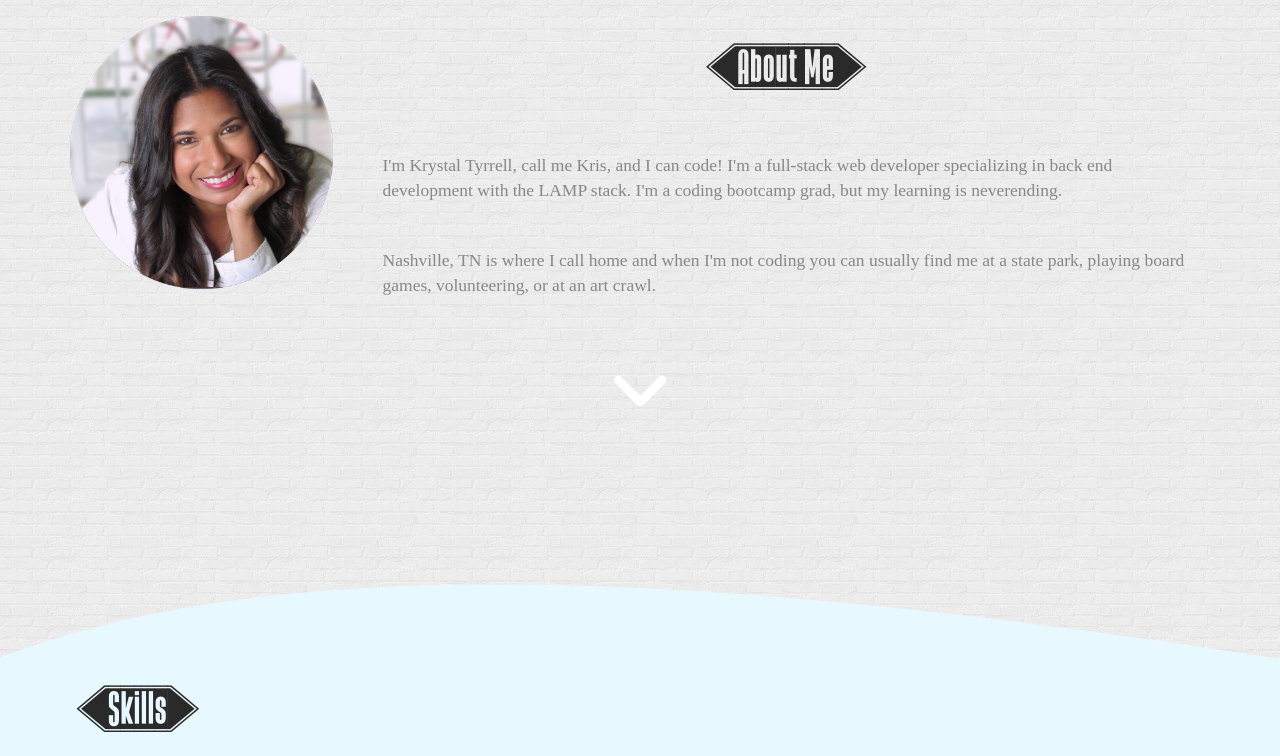
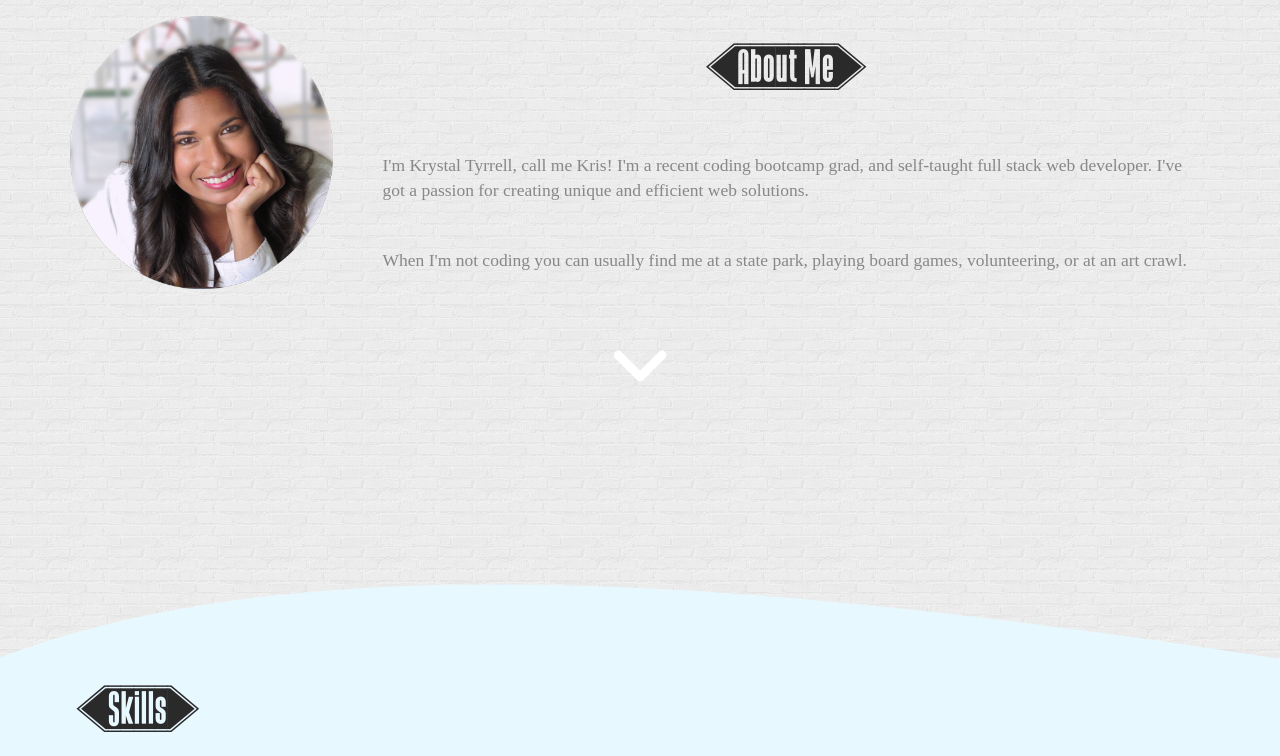
Before and after one commit to krystaltyrrell/krystaltyrrell.github.io, a plain HTML site: page index.html in a window 1280 px wide. Shown: the part 840-1596 px from the top of the page. Drawn offline with nearby package versions, Linux system fonts and the light colour scheme.

Commit message:
about me update

```diff
--- a/index.html
+++ b/index.html
@@ -76,10 +76,9 @@
                 </div>
                 <div class="col">
                   <p>
-                    I'm Krystal Tyrrell, call me Kris, and I can code!  I'm a full-stack web developer specializing in back end development with the LAMP stack.
-                    I'm a coding bootcamp grad, but my learning is neverending.
+                    I'm Krystal Tyrrell, call me Kris! I'm a recent coding bootcamp grad, and self-taught full stack web developer.  I've got a passion for creating unique and efficient web solutions.
                   </p>
-                  <p>Nashville, TN is where I call home and when I'm not coding you can usually find me at a state park, playing board games, volunteering, or at an art crawl.
+                  <p>When I'm not coding you can usually find me at a state park, playing board games, volunteering, or at an art crawl.
                   </p>
                 </div>
                 </div> <!-- end nested row -->
```
Also changed, not shown: 1 other file.
